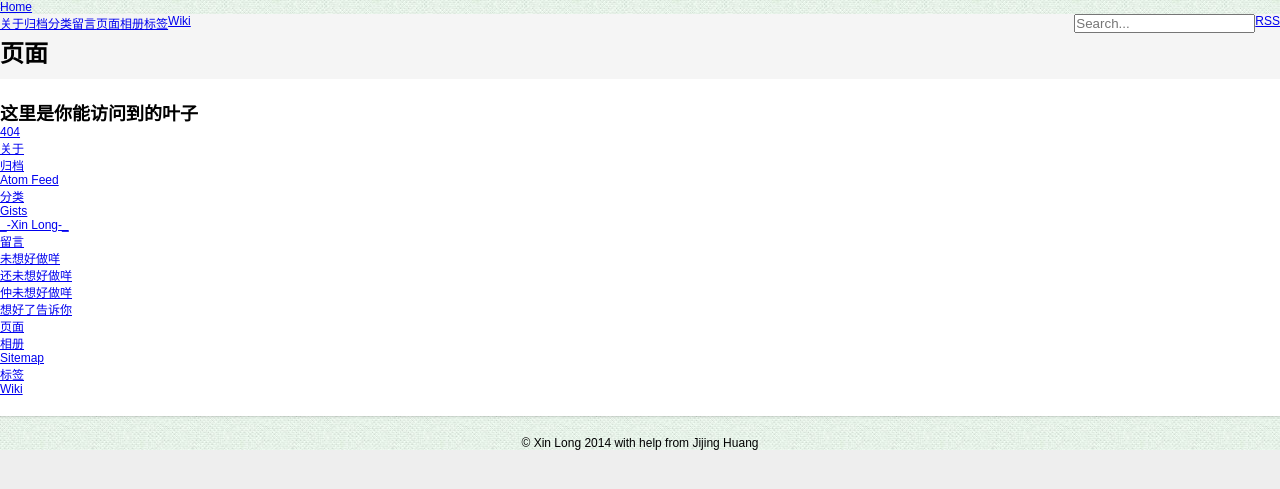
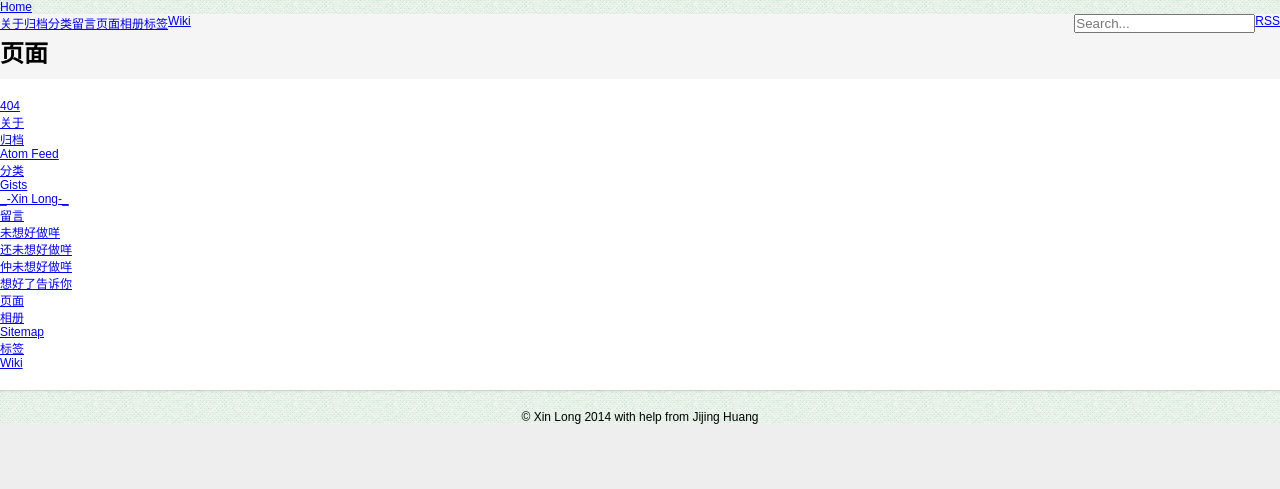
Before and after one commit to fengpsky/lxin.github.io, a Jekyll site: the page built from pages/pages.html, in a window 1280 px wide. Shown: the top 489 px of the page. Built offline with Jekyll 4.4.1, drawn with Linux system fonts in a browser that asks for light colours.

Commit message:
some change

```diff
--- a/pages/pages.html
+++ b/pages/pages.html
@@ -6,7 +6,6 @@ group: navigation
 ---
 {% include JB/setup %}
 
-<h2>这里是你能访问到的叶子</h2>
 <ul>
 {% assign pages_list = site.pages %}
 {% include JB/pages_list %}
```
